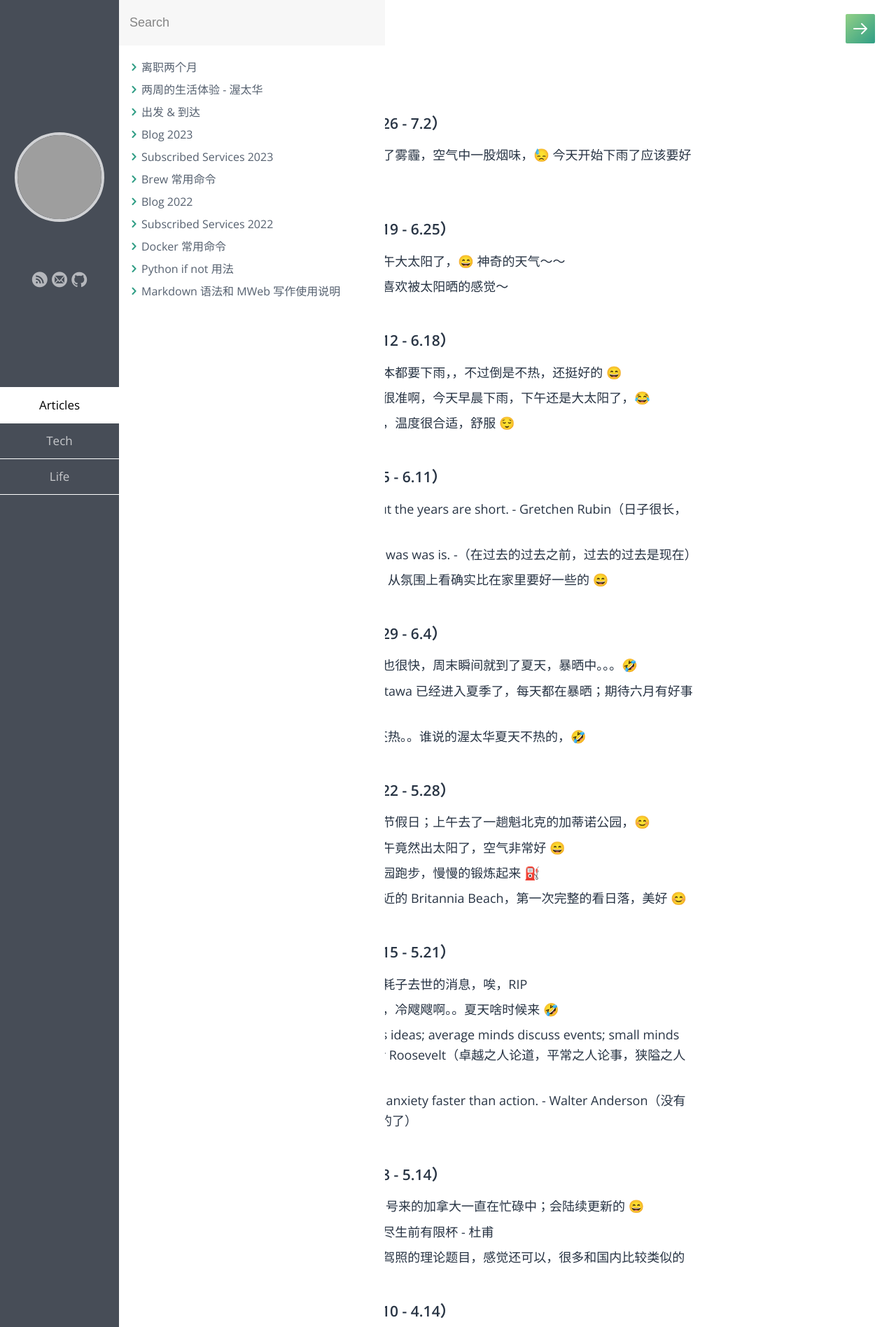
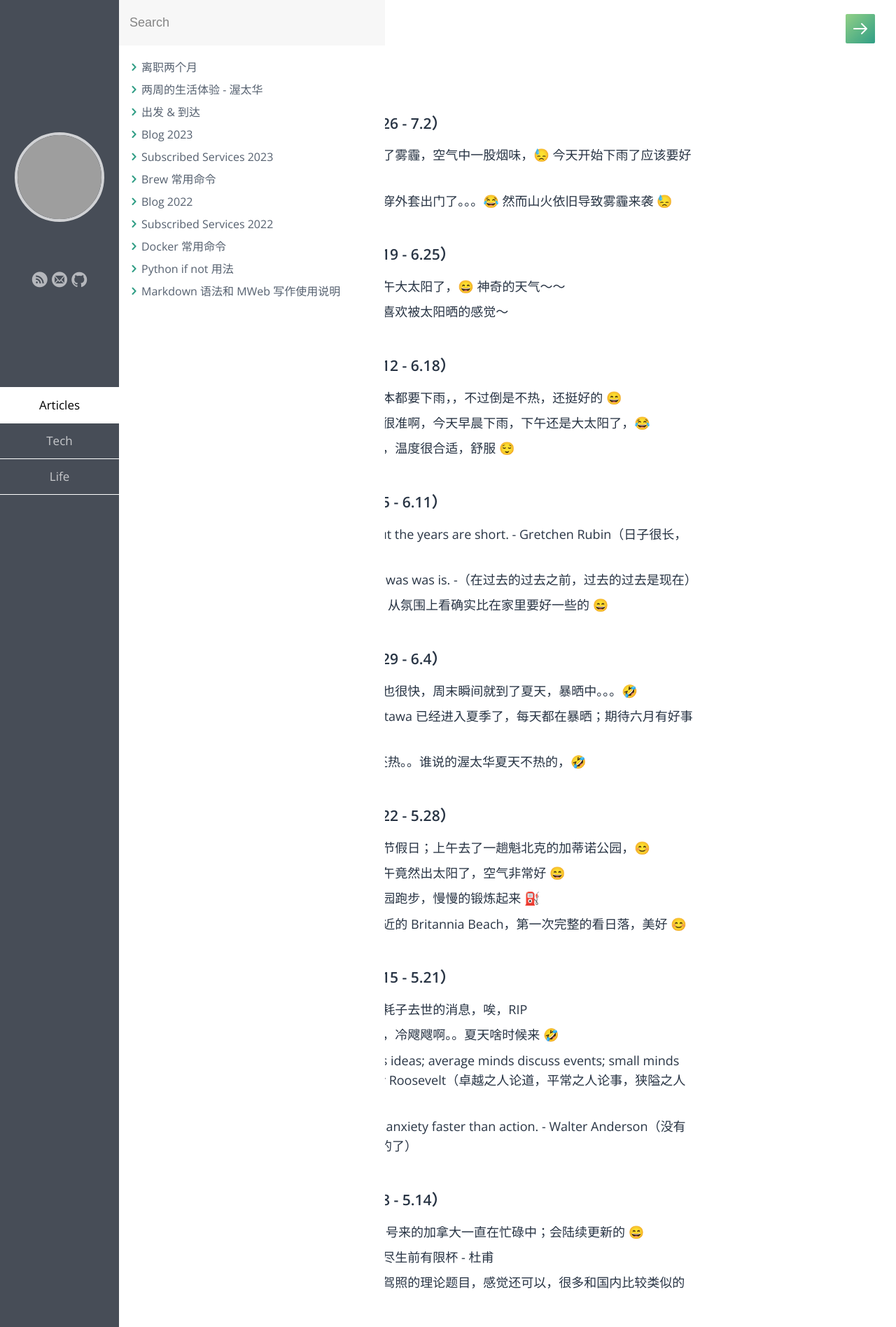
Before and after one commit to samxupeiran/samxupeiran.github.io, a Jekyll site: the page built from _posts/life/2023-01-03-my-blog.md, in a window 1280 px wide. Shown: the top 1896 px of the page at 70% size. Built offline with Jekyll 4.4.1, drawn with Linux system fonts in a browser that asks for light colours; some web fonts are replaced; grey boxes are pictures that could not be loaded.

Commit message:
feat: add weekly blog 6.28

```diff
--- a/_posts/life/2023-01-03-my-blog.md
+++ b/_posts/life/2023-01-03-my-blog.md
@@ -8,6 +8,7 @@ tags: Blog
 
 - ### 2023 年 6 月 第 5 周（6.26 - 7.2）
      - 6.26 这几天又是山火引起了雾霾，空气中一股烟味，😓 今天开始下雨了应该要好很多了～
+     - 6.28 一直下雨，已经需要穿外套出门了。。。😂 然而山火依旧导致雾霾来袭 😓
 
 - ### 2023 年 6 月 第 4 周（6.19 - 6.25）
      - 6.19 早晨起来下小雨，上午大太阳了，😄 神奇的天气～～
```
